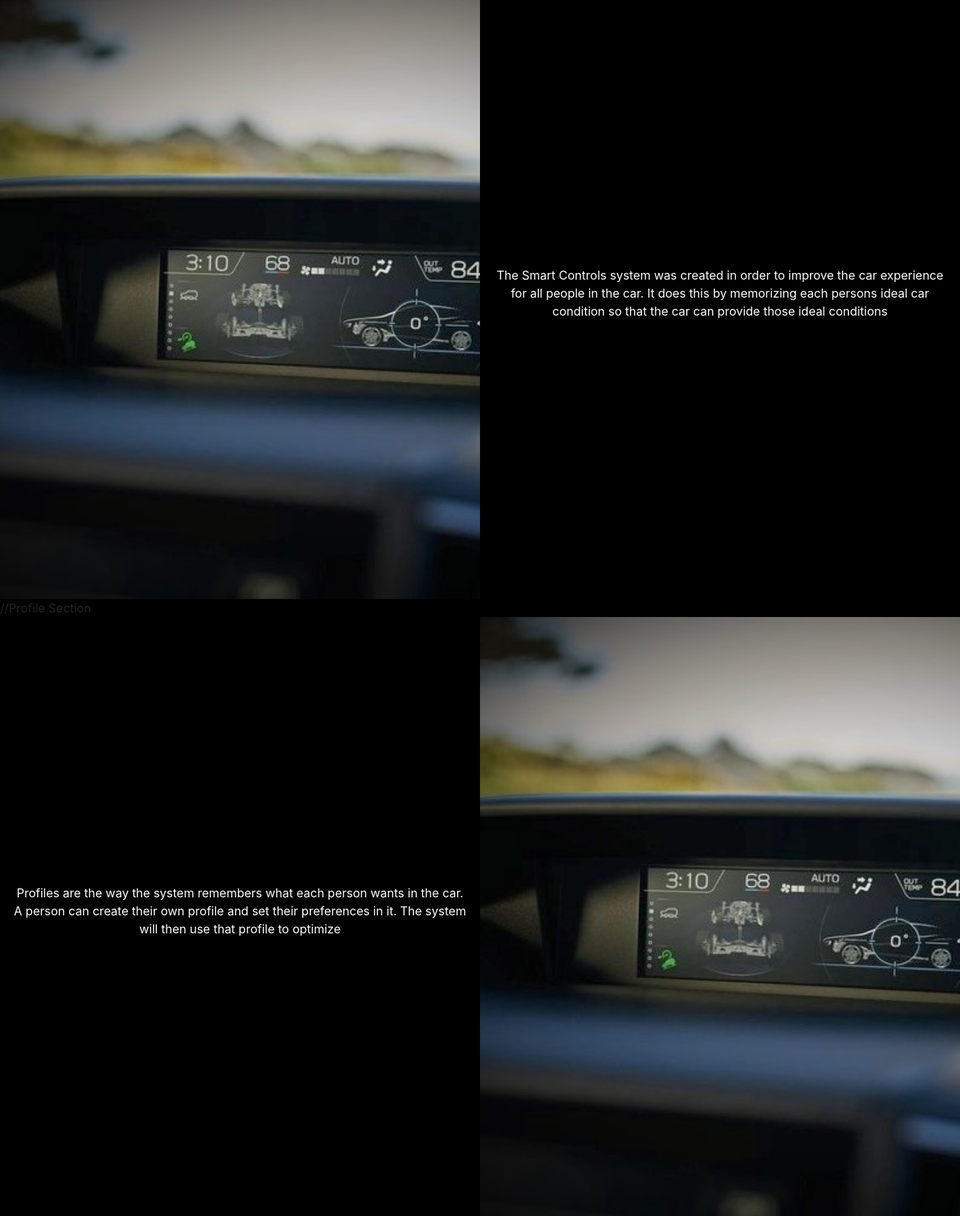
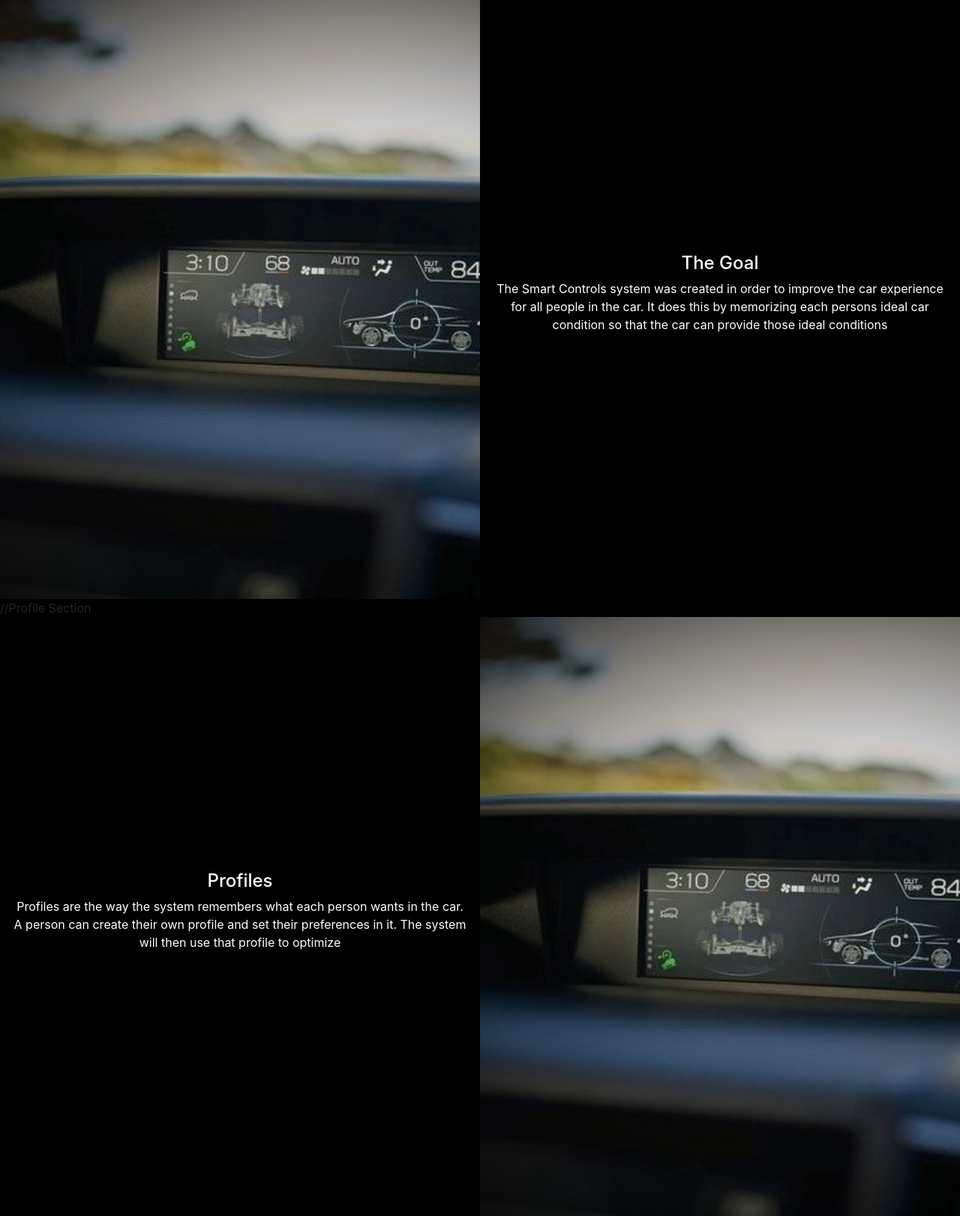
Before and after one commit to hanien/dit827server, a Flask app: page / in a window 1280 px wide. Shown: the part 849-2471 px from the top of the page at 75% size. Run offline with Flask 2, Linux system fonts and the light colour scheme; parts of the project's set-up code (start-up, migrations or seed data) failed here and were passed over; some libraries are stand-ins or nearby versions.

Commit message:
added headers

```diff
--- a/templates/index.html
+++ b/templates/index.html
@@ -63,6 +63,7 @@
       <div class="row fill">
         <div class="col" id="pictureSide"></div>
         <div class="col" id="textSide">
+            <h4>The Goal</h1>
           <p>
             The Smart Controls system was created in order to improve
             the car experience for all people in the car. It does this by
@@ -79,6 +80,7 @@
     <div class="container fill">
       <div class="row fill">
         <div class="col" id="textSide">
+            <h4>Profiles</h1>
           <p>
             Profiles are the way the system remembers what each person wants in the car.
             A person can create their own profile and set their preferences in it.
@@ -96,6 +98,7 @@
       <div class="row fill">
         <div class="col" id="pictureSide"></div>
         <div class="col" id="textSide">
+            <h4>Zones</h1>
           <p>
             The inside of the car is divided into 3 zones, 1 for the driver seat,
             1 for the passenger seat and 1 for the backseat. Each zone can be assigned
```
